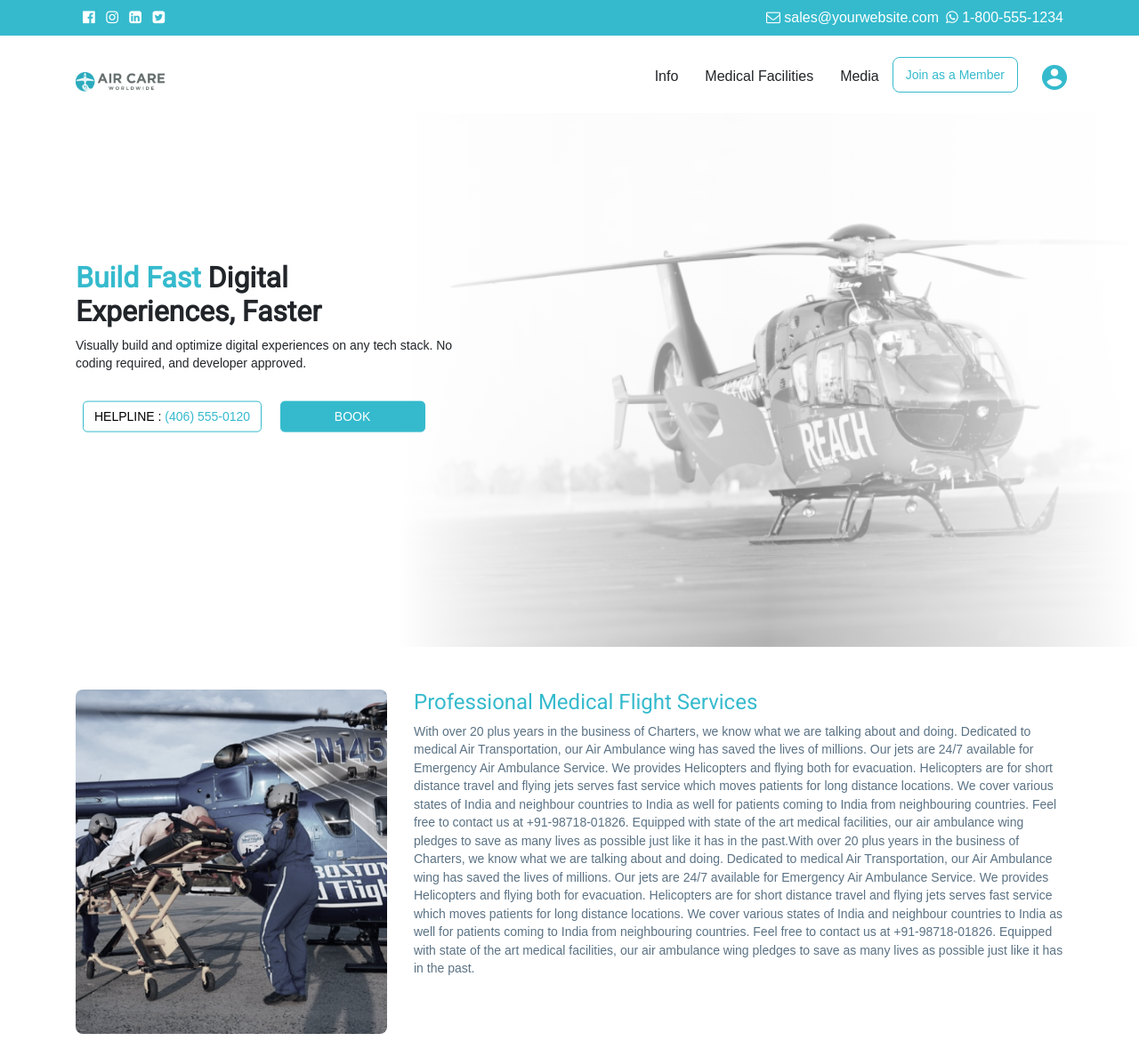
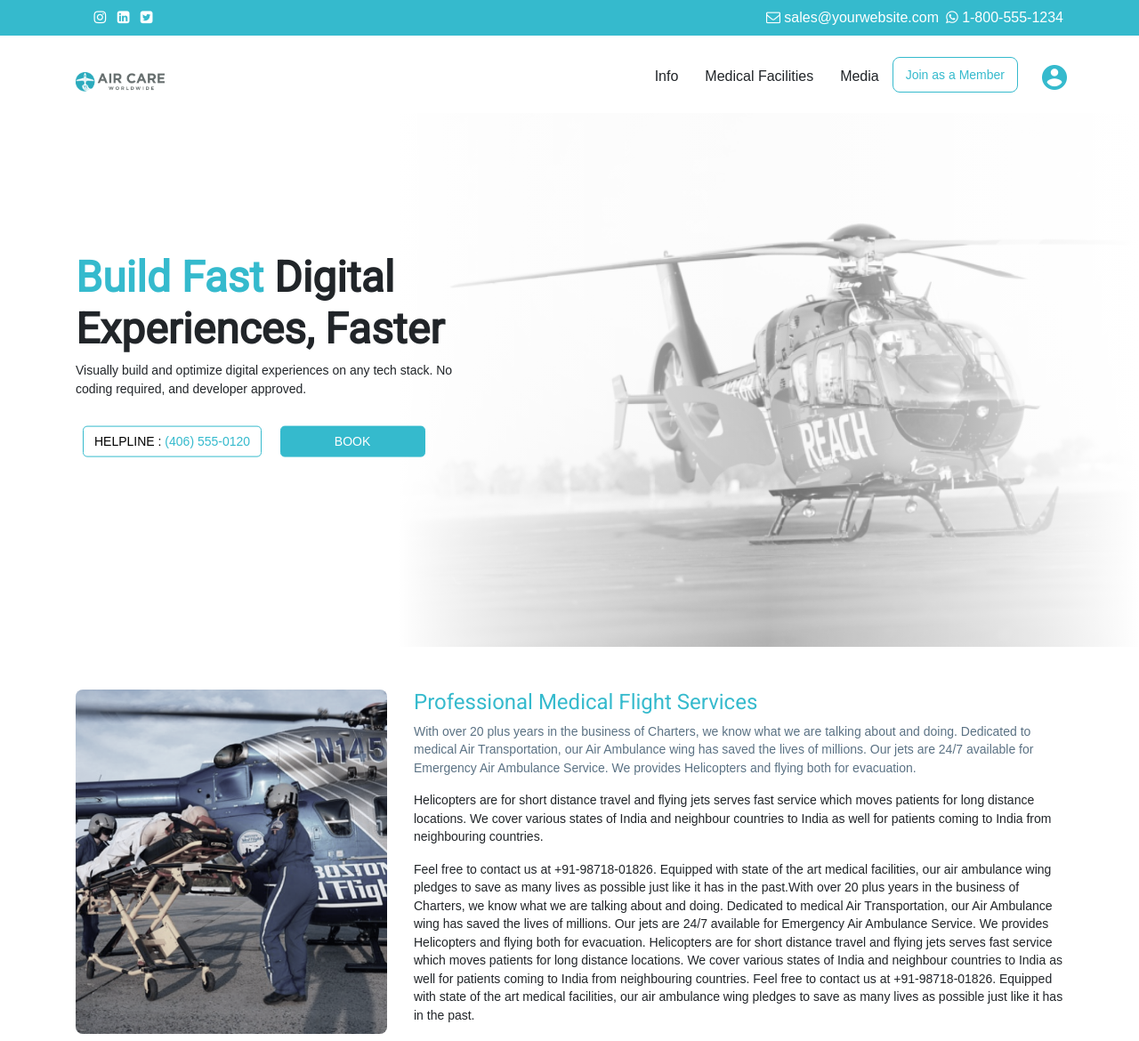
Before and after one commit to muhammedramshin/aircare.com, a plain HTML site: page index.html in a window 1280 px wide. Shown: the top 1170 px of the page at 89% size. Drawn offline with nearby package versions, Linux system fonts and the light colour scheme.

Commit message:
new changes

```diff
--- a/index.html
+++ b/index.html
@@ -40,7 +40,7 @@
 <div class="container-fluid top-header px-2 py-2">
 
     <div class="container top-header-items">
-        <span class="ico"><i class="fa fa-facebook-official" aria-hidden="true"></i></span>
+        <span class="ico"><i class="fa fa-faceHELPL-official" aria-hidden="true"></i></span>
         <span class="ico"><i class="fa fa-instagram" aria-hidden="true"></i></span>
         <span class="ico"><i class="fa fa-linkedin-square" aria-hidden="true"></i></span>
         <span class="ico"><i class="fa fa-twitter-square" aria-hidden="true"></i></span>
@@ -113,14 +113,14 @@
         <div class="row">
             <div class="col-lg-5 col-md-5 col-sm-12 mt-4 s1-text">
 
-                <h2 style="font-weight: 700;">
+                <h2 style="font-weight: 700; font-size: 48px;">
                     <span class="text-blue">Build Fast</span> Digital<br> Experiences, Faster
                 </h2>
                 <p>Visually build and optimize digital experiences on any tech stack. No coding required, and developer approved.</p>
 
                 <div class="action-buttons my-4">
                     <button class="btn btn-primary btn-blue-inverse mx-2 my-2"><span style="color: black;">HELPLINE :</span> (406) 555-0120</button>
-                    <button class="btn btn-primary btn-blue mx-2"  data-toggle="modal" data-target="#login"  >BOOK</button>
+                    <button class="btn btn-primary btn-blue mx-2"  data-toggle="modal" data-target="#book"  >BOOK</button>
                 </div>
 
             </div>
@@ -146,13 +146,18 @@
                 With over 20 plus years in the business of Charters, we know what we are talking about and doing.
                  Dedicated to medical Air Transportation, our Air Ambulance wing has saved the lives of millions.
                 Our jets are 24/7 available for Emergency Air Ambulance Service. We provides Helicopters and flying both for evacuation.
+            </p>
+                <p>
                     Helicopters are for short distance travel and flying jets serves fast service which moves patients for long distance locations.
                     We cover various states of India and neighbour countries to India as well for patients coming to India from neighbouring countries.
+                </p>
+                <p>
                     Feel free to contact us at +91-98718-01826. Equipped with state of the art medical facilities, our air ambulance wing pledges to save as many lives as possible just like it has in the past.With over 20 plus years in the business of Charters, we know what we are talking about and doing. Dedicated to medical Air Transportation, our Air Ambulance wing has saved the lives of millions. Our jets are 24/7 available for Emergency Air Ambulance Service. We provides Helicopters and flying both for evacuation. Helicopters are for short distance travel and flying jets serves fast service which moves patients for long distance locations.
                     We cover various states of India and neighbour countries to India as well for patients coming to India from neighbouring countries.
                     Feel free to contact us at +91-98718-01826. Equipped with state of the art medical facilities,
                     our air ambulance wing pledges to save as many lives as possible just like it has in the past.
                 </p>
+
         </div>
     </div>
 </div>
--- a/styles.css
+++ b/styles.css
@@ -114,7 +114,7 @@ p{
 
 }
 .s1-text{
-    transform: translateY(63%);
+    transform: translateY(50%);
 }
 .s1-hover-white{
     /* background-color: white; */
@@ -525,6 +525,7 @@ display: flex;
     list-style: none;
     padding: 20px 0px;
     text-align: left;
+    font-size: 14px;
 }
 
 .prev-table{
```
Also changed, not shown: account.html (+2 -2 lines), membership.html (+1 -1 lines). Lines whose indentation alone changed are shown as unchanged.
